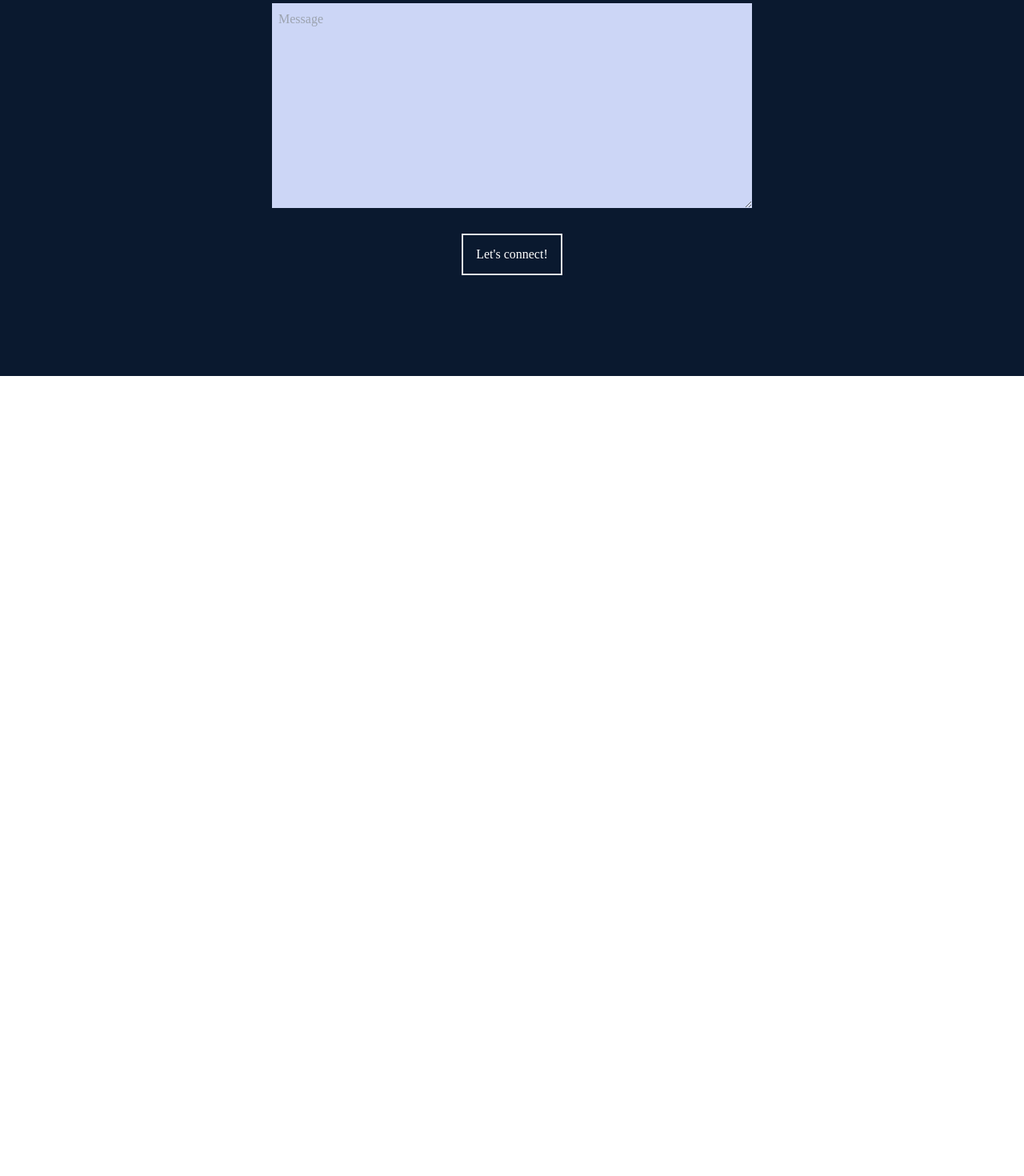
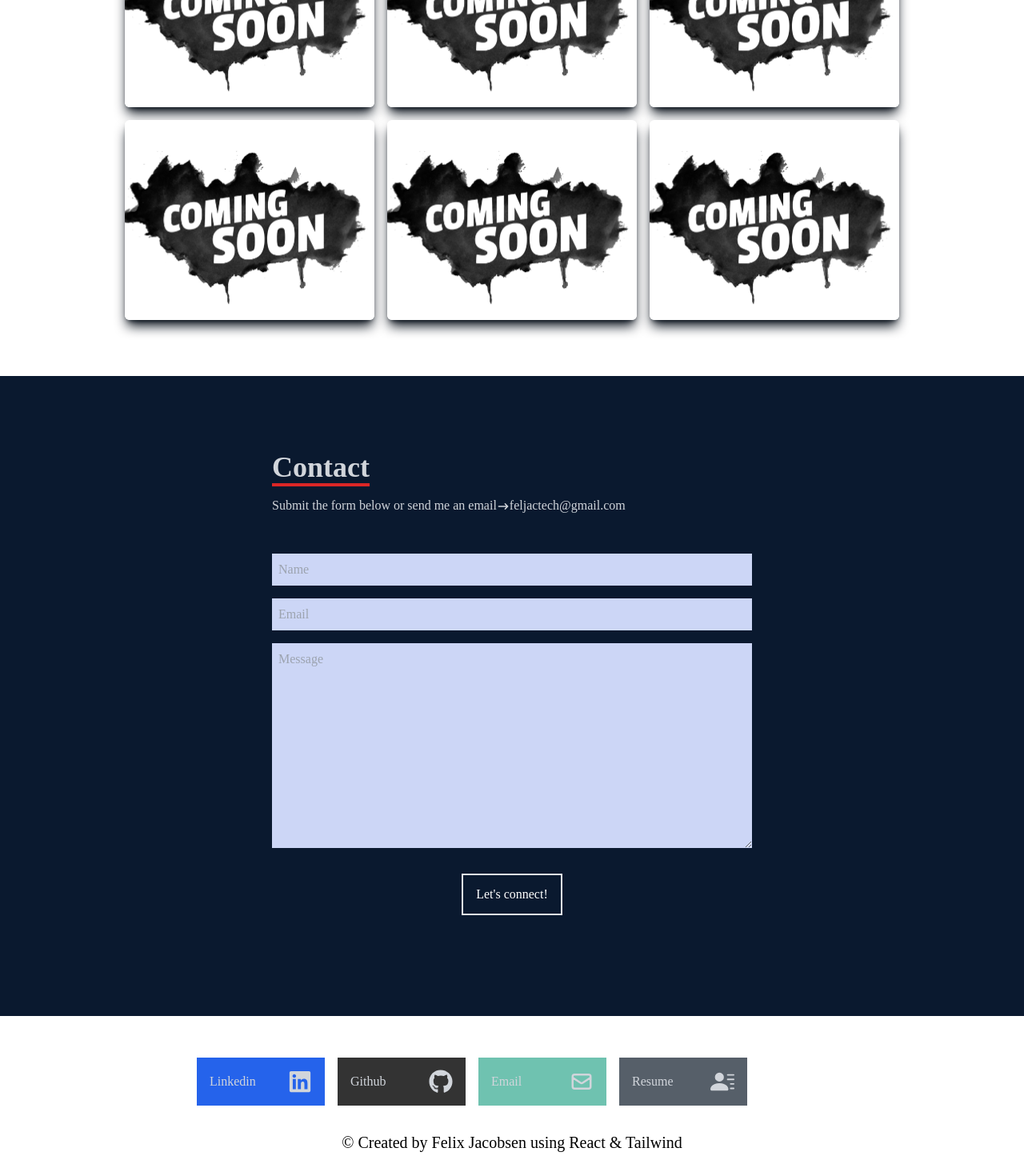
Before and after one commit to FelixJacobsen/my-website-portfolio, a React (Create React App) app: page / in a window 1280 px wide. Shown: the part 2730-4200 px from the top of the page at 80% size. Before the commit the page ends 3200 px from the top, so only its background shows below. Built offline with nearby package versions, Linux system fonts and the light colour scheme.

Commit message:
Add footer and drename work in App.js

```diff
--- a/src/App.js
+++ b/src/App.js
@@ -2,8 +2,9 @@ import NavBar from "./components/NavBar";
 import Home from "./components/Home";
 import About from "./components/About";
 import Skills from "./components/Skills";
-import Work from "./components/Work";
+import Projects from "./components/Projects";
 import Contact from "./components/Contact";
+import Footer from "./components/Footer";
 function App() {
   return (
     <div>
@@ -11,8 +12,9 @@ function App() {
       <Home />
       <About />
       <Skills />
-      <Work />
+      <Projects />
       <Contact />
+      <Footer />
     </div>
   );
 }
```
